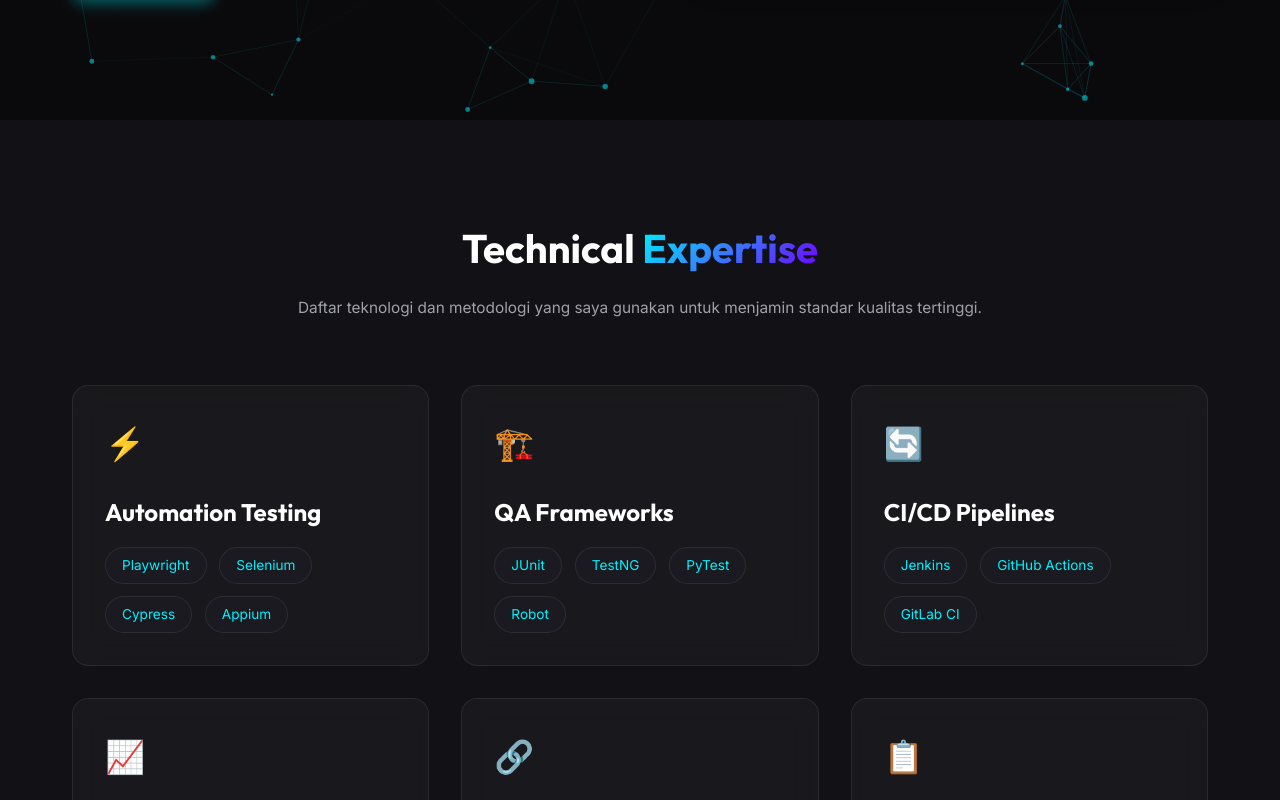
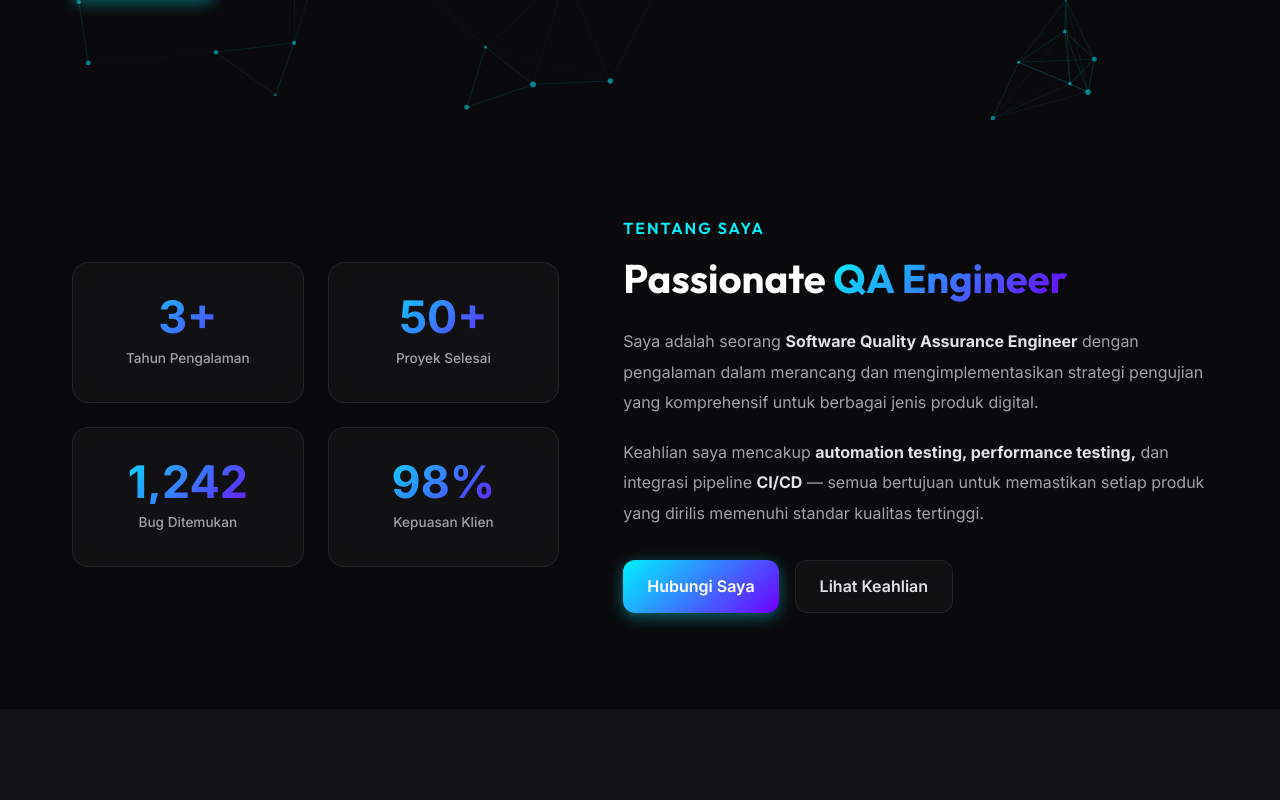
Before and after one commit to autophile0000/Portofolio-Ricky, a React (Vite) app: page / in a window 1280 px wide. Shown: the part 680-1480 px from the top of the page. Built offline with nearby package versions, Linux system fonts and the light colour scheme.

Commit message:
Add about

```diff
--- a/src/App.jsx
+++ b/src/App.jsx
@@ -2,6 +2,7 @@
 import './App.css';
 import Navbar from './components/Navbar';
 import Hero from './components/Hero';
+import About from './components/About';
 import Skills from './components/Skills';
 import Projects from './components/Projects';
 import Contact from './components/Contact';
@@ -14,6 +15,7 @@
       <Navbar />
       <main>
         <Hero />
+        <About />
         <Skills />
         <Projects />
         <Contact />
--- /dev/null
+++ b/src/components/About.jsx
@@ -0,0 +1,108 @@
+import React from 'react';
+
+const About = () => {
+  const stats = [
+    { value: '3+', label: 'Tahun Pengalaman' },
+    { value: '50+', label: 'Proyek Selesai' },
+    { value: '1,242', label: 'Bug Ditemukan' },
+    { value: '98%', label: 'Kepuasan Klien' },
+  ];
+
+  return (
+    <section id="about" className="section-padding">
+      <div className="container">
+        <div className="about-grid" style={{
+          display: 'grid',
+          gridTemplateColumns: 'minmax(0, 1fr) minmax(0, 1.2fr)',
+          gap: '4rem',
+          alignItems: 'center'
+        }}>
+          {/* Left: Stats Grid */}
+          <div style={{
+            display: 'grid',
+            gridTemplateColumns: '1fr 1fr',
+            gap: '1.5rem'
+          }}>
+            {stats.map((stat, index) => (
+              <div key={index} className="glass-card" style={{
+                padding: '2rem',
+                textAlign: 'center'
+              }}>
+                <div style={{
+                  fontSize: 'clamp(2rem, 5vw, 2.8rem)',
+                  fontWeight: '700',
+                  background: 'linear-gradient(135deg, var(--primary) 0%, var(--secondary) 100%)',
+                  WebkitBackgroundClip: 'text',
+                  WebkitTextFillColor: 'transparent',
+                  backgroundClip: 'text',
+                  lineHeight: 1,
+                  marginBottom: '0.5rem'
+                }}>{stat.value}</div>
+                <div style={{
+                  fontSize: '0.85rem',
+                  color: 'var(--text-dim)',
+                  fontWeight: '500'
+                }}>{stat.label}</div>
+              </div>
+            ))}
+          </div>
+
+          {/* Right: Bio */}
+          <div>
+            <h2 style={{
+              fontSize: 'clamp(0.85rem, 1.5vw, 1rem)',
+              color: 'var(--primary)',
+              letterSpacing: '2px',
+              marginBottom: '0.8rem',
+              fontWeight: '600'
+            }}>TENTANG SAYA</h2>
+            <h3 style={{
+              fontSize: 'clamp(2rem, 4vw, 2.5rem)',
+              marginBottom: '1.5rem',
+              lineHeight: '1.2'
+            }}>
+              Passionate{' '}
+              <span className="gradient-text">QA Engineer</span>
+            </h3>
+            <p style={{
+              color: 'var(--text-dim)',
+              lineHeight: '1.9',
+              marginBottom: '1.2rem',
+              fontSize: '1rem'
+            }}>
+              Saya adalah seorang <strong style={{color: 'var(--text-main)'}}>Software Quality Assurance Engineer</strong> dengan pengalaman dalam merancang dan mengimplementasikan strategi pengujian yang komprehensif untuk berbagai jenis produk digital.
+            </p>
+            <p style={{
+              color: 'var(--text-dim)',
+              lineHeight: '1.9',
+              marginBottom: '2rem',
+              fontSize: '1rem'
+            }}>
+              Keahlian saya mencakup <strong style={{color: 'var(--text-main)'}}>automation testing, performance testing,</strong> dan integrasi pipeline <strong style={{color: 'var(--text-main)'}}>CI/CD</strong> — semua bertujuan untuk memastikan setiap produk yang dirilis memenuhi standar kualitas tertinggi.
+            </p>
+
+            <div style={{display: 'flex', gap: '1rem', flexWrap: 'wrap'}}>
+              <a href="#contact" className="btn-primary">Hubungi Saya</a>
+              <a href="#skills" className="glass-card" style={{
+                padding: '0.8rem 1.5rem',
+                borderRadius: '12px',
+                fontWeight: '600',
+                display: 'flex',
+                alignItems: 'center'
+              }}>Lihat Keahlian</a>
+            </div>
+          </div>
+        </div>
+      </div>
+      <style dangerouslySetInnerHTML={{ __html: `
+        @media (max-width: 968px) {
+          .about-grid {
+            grid-template-columns: 1fr !important;
+          }
+        }
+      `}} />
+    </section>
+  );
+};
+
+export default About;
```
